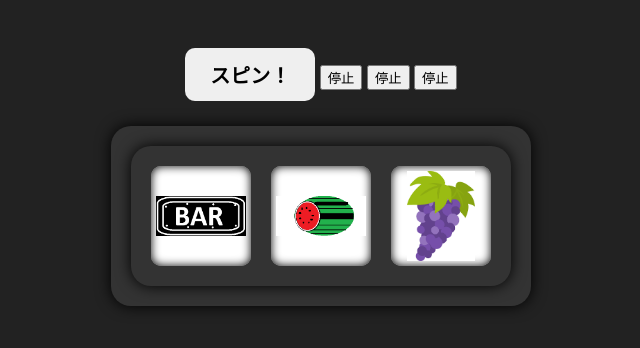
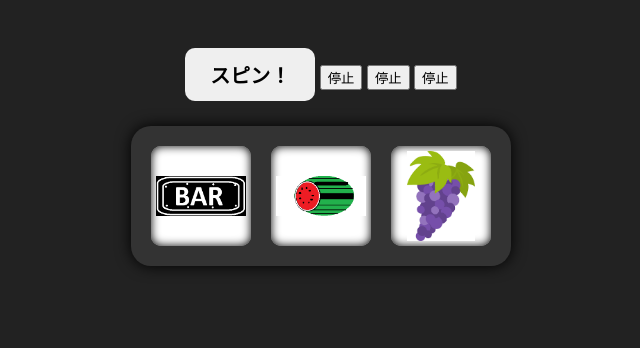
Before and after one commit to yamatokoyokoyo/portfolios, a plain HTML site: page s/index.html in a window 1280 px wide. Shown: the whole page, without its empty margins (319-959 px from the left). Drawn offline with Linux system fonts and the light colour scheme.

Commit message:
Update index.html

```diff
--- a/s/index.html
+++ b/s/index.html
@@ -9,8 +9,6 @@
         <button id="btn02">停止</button>
         <button id="btn03">停止</button>
         <button id="btn04">停止</button>
-
-    <div id="slots">
         <div id="slots">
             <div class="slot" id="r1">
                 <img src="./BAR.jpg">
```
